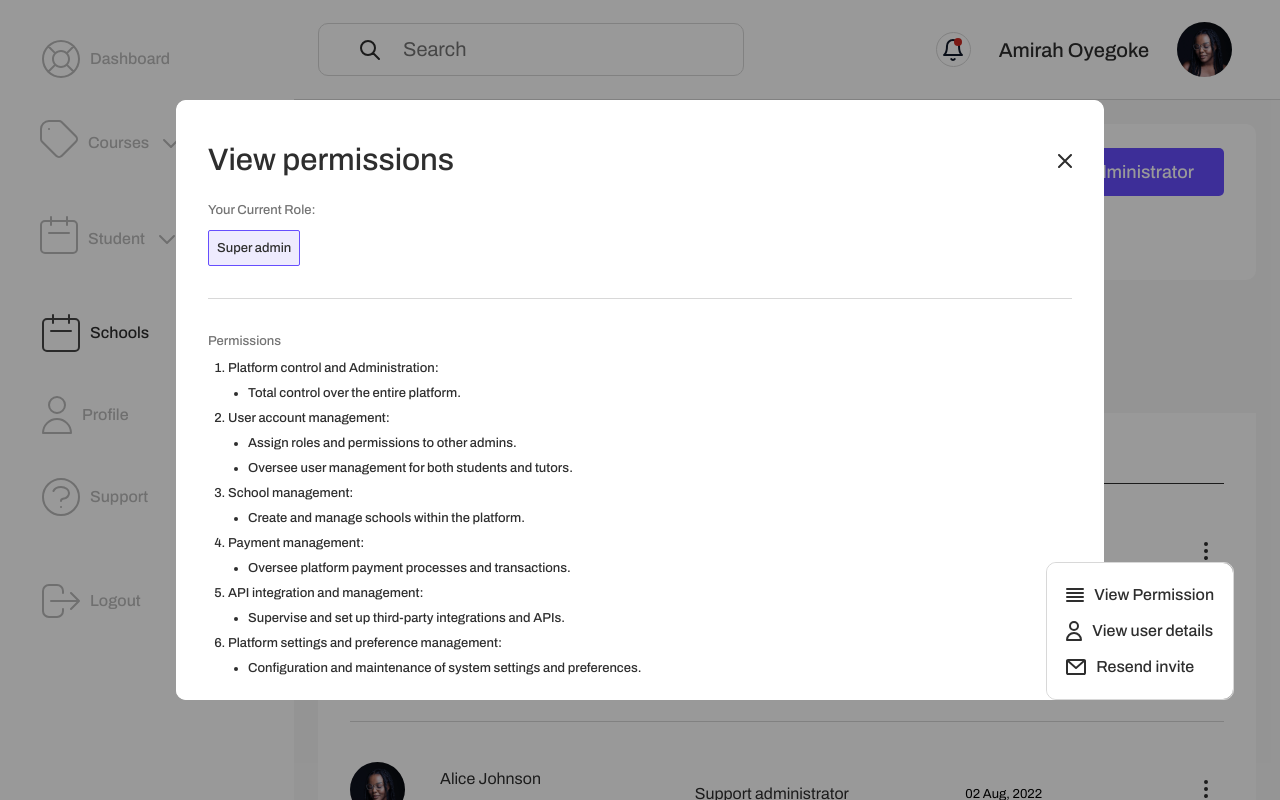
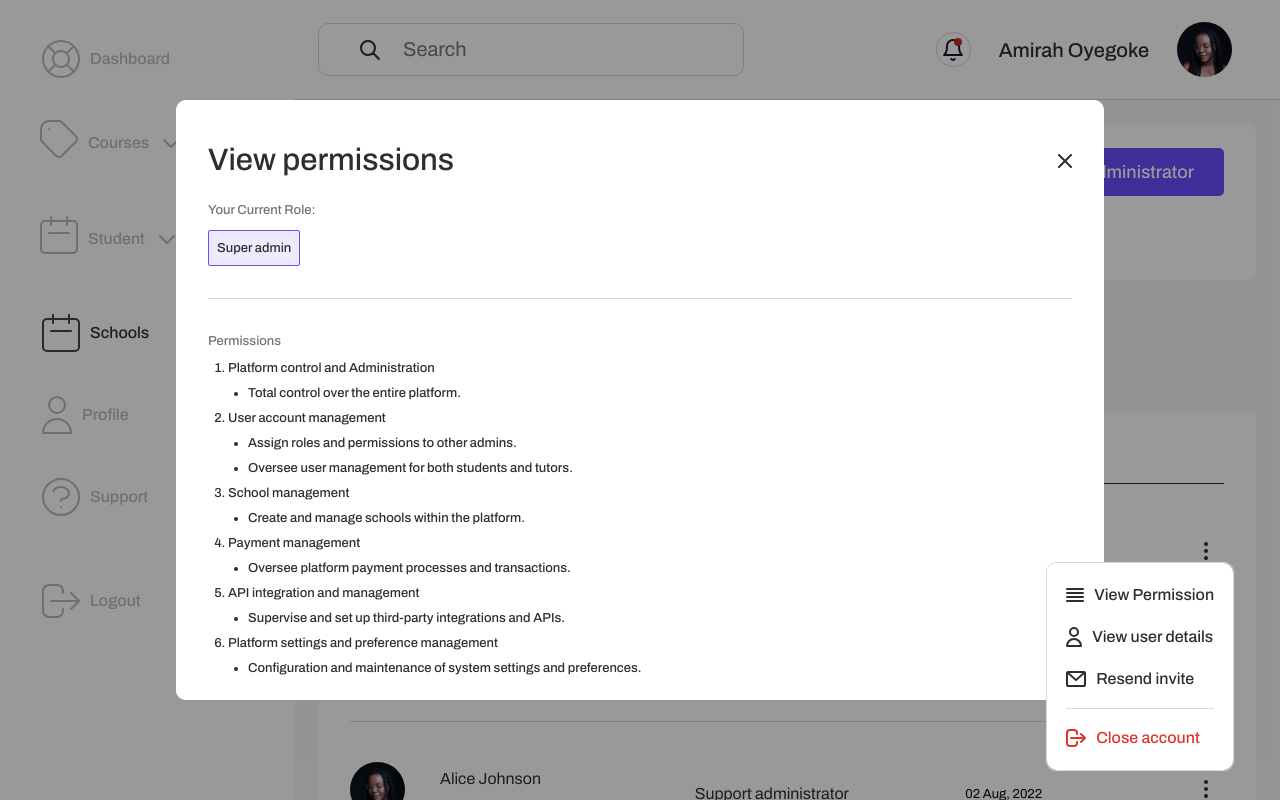
Before and after one commit to ise-africa/ise-admin-dashboard-frontend, a React (Create React App) app: page /schools in a window 1280 px wide. Both pictures are taken after a click on the element "View Permission". Built offline with nearby package versions, Linux system fonts and the light colour scheme.

Commit message:
added the close account modal

```diff
--- a/src/Containers/SchoolsPagesContainer/AdministratorBoard/ActionsModal/ActionsModal.module.css
+++ b/src/Containers/SchoolsPagesContainer/AdministratorBoard/ActionsModal/ActionsModal.module.css
@@ -1,5 +1,5 @@
 .container {
-    gap: 10px;
+    gap: 16px;
     width: 100%;
     height: 100%;
     display: flex;
@@ -29,3 +29,13 @@
     align-items: center;
     justify-content: flex-start;
 }
+
+.container div:nth-child(4) {
+    width: 100%;
+    padding-top: 16px;
+    border-top: 1px solid var(--sectionBorder);
+}
+
+.container div:nth-child(4) span {
+    color: var(--red);
+}
--- a/src/Containers/SchoolsPagesContainer/AdministratorBoard/ActionsModal/ActionsModal.tsx
+++ b/src/Containers/SchoolsPagesContainer/AdministratorBoard/ActionsModal/ActionsModal.tsx
@@ -1,15 +1,17 @@
 import classes from './ActionsModal.module.css'
 
 type ActionsModalProps = {
-   onClick?: () => void
-   onClick2?: () => void
-   onClick3?: () => void
+   onClick: () => void
+   onClick2: () => void
+   onClick3: () => void
+   onClick4: () => void
 }
 
 const ActionsModal = ({
    onClick,
    onClick2,
-   onClick3
+   onClick3,
+   onClick4
 }: ActionsModalProps) => {
 
    const modalOptions = [
@@ -35,6 +37,13 @@ const ActionsModal = ({
             <path d="M0 2C0 1.46957 0.210714 0.960859 0.585786 0.585786C0.960859 0.210714 1.46957 0 2 0H18C18.5304 0 19.0391 0.210714 19.4142 0.585786C19.7893 0.960859 20 1.46957 20 2V14C20 14.5304 19.7893 15.0391 19.4142 15.4142C19.0391 15.7893 18.5304 16 18 16H2C1.46957 16 0.960859 15.7893 0.585786 15.4142C0.210714 15.0391 0 14.5304 0 14V2ZM3.519 2L10 7.671L16.481 2H3.519ZM18 3.329L10.659 9.753C10.4766 9.91278 10.2424 10.0009 10 10.0009C9.75755 10.0009 9.52336 9.91278 9.341 9.753L2 3.329V14H18V3.329Z" fill="#2E2E2E" />
          </svg>
       },
+      {
+         action: onClick4,
+         title: 'Close account',
+         svg: <svg width="20" height="18" viewBox="0 0 20 18" fill="none" xmlns="http://www.w3.org/2000/svg">
+            <path d="M15 13L19 9M19 9L15 5M19 9L5 9M11 13V14C11 15.6569 9.65686 17 8 17H4C2.34315 17 1 15.6569 1 14V4C1 2.34315 2.34315 1 4 1H8C9.65686 1 11 2.34315 11 4V5" stroke="#DC362E" stroke-width="2" stroke-linecap="round" stroke-linejoin="round" />
+         </svg>
+      },
    ];
 
    return (
--- a/src/Containers/SchoolsPagesContainer/AdministratorBoard/AdministratorBoard.tsx
+++ b/src/Containers/SchoolsPagesContainer/AdministratorBoard/AdministratorBoard.tsx
@@ -9,17 +9,20 @@ import AcceptedModal from "../../../Components/Modals/AcceptedModal/AcceptedModa
 import ViewPermissionModal from "./ViewPermissionModal/ViewPermissionModal";
 import SendInviteModal from "./SendInviteModal/SendInviteModal";
 import SendInviteSuccessfulModal from "./SendInviteModal/SendInviteSuccessfulModal";
+import ClosingAdminAccountModal from "./ClosingAdminAccountModal";
 
 const AdministratorBoard = () => {
     const { adminData } = useContext(AppContext)
 
     const navigate = useNavigate();
+    const { AdminName } = useParams();
 
     // States
     const [adminOptions, setAdminOptions] = useState(adminData)
     const [displayViewPermissionModal, setDisplayViewPermissionModal] = useState(false)
     const [displaySendInviteModal, setDisplaySendInviteModal] = useState(false)
     const [displaySendInviteSuccessfulModal, setDisplaySendInviteSuccessfulModal] = useState(false)
+    const [displayClosingAdminAccountModal, setDisplayClosingAdminAccountModal] = useState(false)
 
     // Refs
     const optionsRef = useRef<HTMLDivElement | null>(null)
@@ -113,6 +116,20 @@ const AdministratorBoard = () => {
                     }
                 />
             )}
+            {displayClosingAdminAccountModal && (
+                <AcceptedModal
+                    onClick={() => {
+                        setDisplayClosingAdminAccountModal(false)
+                    }}
+                    body={
+                        <ClosingAdminAccountModal
+                            onClick={() => {
+                                setDisplayClosingAdminAccountModal(false)
+                            }}
+                        />
+                    }
+                />
+            )}
             <div className={classes.container} ref={containerRef}>
                 <HelloUser
                     includeButton={true}
@@ -182,6 +199,10 @@ const AdministratorBoard = () => {
                                                     optionsChangeHandler(index);
                                                     setDisplaySendInviteModal(true);
                                                 }}
+                                                onClick4={() => {
+                                                    optionsChangeHandler(index);
+                                                    setDisplayClosingAdminAccountModal(true);
+                                                }}
                                             />
                                         </div>
                                     )}
--- /dev/null
+++ b/src/Containers/SchoolsPagesContainer/AdministratorBoard/ClosingAdminAccountModal.tsx
@@ -0,0 +1,35 @@
+import Button from "../../../Components/Button/Button";
+import TextArea from "../../../Components/TextArea/TextArea";
+import classes from "../ProfileAccountDeactivation/ProfileAccountDeactivation.module.css";
+
+type ClosingAdminAccountModalProps = {
+    onClick: () => void;
+};
+
+const ClosingAdminAccountModal = ({
+    onClick,
+}: ClosingAdminAccountModalProps) => {
+    return (
+        <section className={classes.modalContainer}>
+            <div className={classes.modalInnerContainer}>
+                <h4>Closing administrator account?</h4>
+                <p>Closing your administrator account will restrict your access to administrative features and data. We’ll keep your profile details saved for future collaborations.</p>
+                <TextArea
+                    label="Reason for request"
+                    placeholder="Tell us why you want to close this account"
+                />
+
+                <div className={classes.modalButtonSection}>
+                    <Button type="invalid" onClick={onClick}>
+                        Cancel
+                    </Button>
+                    <Button type="delete" onClick={onClick}>
+                        Close account
+                    </Button>
+                </div>
+            </div>
+        </section>
+    );
+};
+
+export default ClosingAdminAccountModal;
--- a/src/Containers/SchoolsPagesContainer/AdministratorBoard/ViewPermissionModal/ViewPermissionModal.tsx
+++ b/src/Containers/SchoolsPagesContainer/AdministratorBoard/ViewPermissionModal/ViewPermissionModal.tsx
@@ -6,6 +6,35 @@ type ViewPermissionModalProps = {
 };
 
 const ViewPermissionModal = ({ onClick }: ViewPermissionModalProps) => {
+    const permissionsData = [
+        {
+            title: "Platform control and Administration",
+            details: ["Total control over the entire platform."]
+        },
+        {
+            title: "User account management",
+            details: [
+                "Assign roles and permissions to other admins.",
+                "Oversee user management for both students and tutors."
+            ]
+        },
+        {
+            title: "School management",
+            details: ["Create and manage schools within the platform."]
+        },
+        {
+            title: "Payment management",
+            details: ["Oversee platform payment processes and transactions."]
+        },
+        {
+            title: "API integration and management",
+            details: ["Supervise and set up third-party integrations and APIs."]
+        },
+        {
+            title: "Platform settings and preference management",
+            details: ["Configuration and maintenance of system settings and preferences."]
+        }
+    ];
 
     return (
         <div className={classes.container}>
@@ -25,45 +54,17 @@ const ViewPermissionModal = ({ onClick }: ViewPermissionModalProps) => {
             <div className={classes.listContainer}>
                 <p>Permissions</p>
                 <ol className={classes.numberList}>
-                    <li>
-                        Platform control and Administration:
-                        <ul className={classes.discList}>
-                            <li>Total control over the entire platform.</li>
-                        </ul>
-                    </li>
-                    <li>
-                        User account management:
-                        <ul className={classes.discList}>
-                            <li>Assign roles and permissions to other admins.</li>
-                            <li>Oversee user management for both students and tutors.</li>
-                        </ul>
-                    </li>
-                    <li>
-                        School management:
-                        <ul className={classes.discList}>
-                            <li>Create and manage schools within the platform.</li>
-                        </ul>
-                    </li>
-                    <li>
-                        Payment management:
-                        <ul className={classes.discList}>
-                            <li>Oversee platform payment processes and transactions.</li>
-                        </ul>
-                    </li>
-                    <li>
-                        API integration and management:
-                        <ul className={classes.discList}>
-                            <li>Supervise and set up third-party integrations and APIs.</li>
-                        </ul>
-                    </li>
-                    <li>
-                        Platform settings and preference management:
-                        <ul className={classes.discList}>
-                            <li>Configuration and maintenance of system settings and preferences.</li>
-                        </ul>
-                    </li>
+                    {permissionsData.map((permission, index) => (
+                        <li key={index}>
+                            {permission.title}
+                            <ul className={classes.discList}>
+                                {permission.details.map((detail, idx) => (
+                                    <li key={idx}>{detail}</li>
+                                ))}
+                            </ul>
+                        </li>
+                    ))}
                 </ol>
-
             </div>
 
             <div className={classes.footer}>
--- a/src/Containers/SchoolsPagesContainer/ProfileAdministrationRole/ProfileAdministrationRole.tsx
+++ b/src/Containers/SchoolsPagesContainer/ProfileAdministrationRole/ProfileAdministrationRole.tsx
@@ -1,13 +1,53 @@
-import React from 'react'
+import classes from './ProfileAdministrationRole.module.css'
 import ProfileSectionContainer from '../../../Components/ProfileSectionContainer/ProfileSectionContainer';
+import Button from '../../../Components/Button/Button';
 
 const ProfileAdministrationRole = () => {
+    const permissionsData = [
+        {
+            title: "User account management:",
+            details: ["Creation, modification, and deletion of student and tutor accounts."]
+        },
+        {
+            title: "Students' enrollment:",
+            details: ["Manage the enrollment process for students."]
+        },
+        {
+            title: "Data reports and insights:",
+            details: ["Generate reports from the dashboard to support decision-making."]
+        },
+        {
+            title: "Communication management:",
+            details: [
+                "Handle email notifications, messaging, and announcements.",
+                "Manage user registration, account activation, and password resets."
+            ]
+        },
+    ];
+
     return (
         <ProfileSectionContainer
             header="Administrator roles"
             paragraph="Learn about the responsibilities, and tasks of the user administrator."
         >
-            <div>Learn about the responsibilities, and tasks of the user administrator.</div>
+            <div className={classes.listContainer}>
+                <p>Role</p>
+                <h4>User admin</h4>
+                <p>Permissions</p>
+                <ol className={classes.numberList}>
+                    {permissionsData.map((permission, index) => (
+                        <li key={index}>
+                            {permission.title}
+                            <ul className={classes.discList}>
+                                {permission.details.map((detail, idx) => (
+                                    <li key={idx}>{detail}</li>
+                                ))}
+                            </ul>
+                        </li>
+                    ))}
+                </ol>
+            </div>
+            <Button className={classes.modifyButton} type='null'>Modify role</Button>
         </ProfileSectionContainer>
 
     )
```
Also changed, not shown: src/Containers/SchoolsPagesContainer/ProfileAdministrationRole/ProfileAdministrationRole.module.css (+56 -0 lines).
